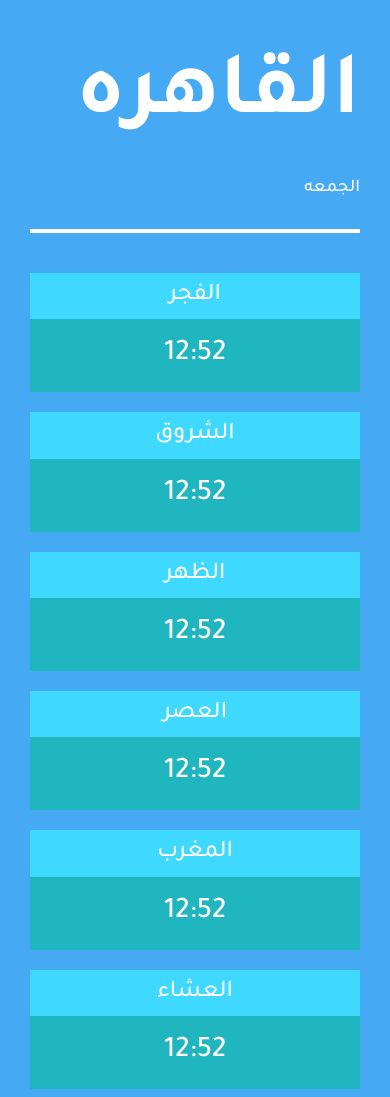
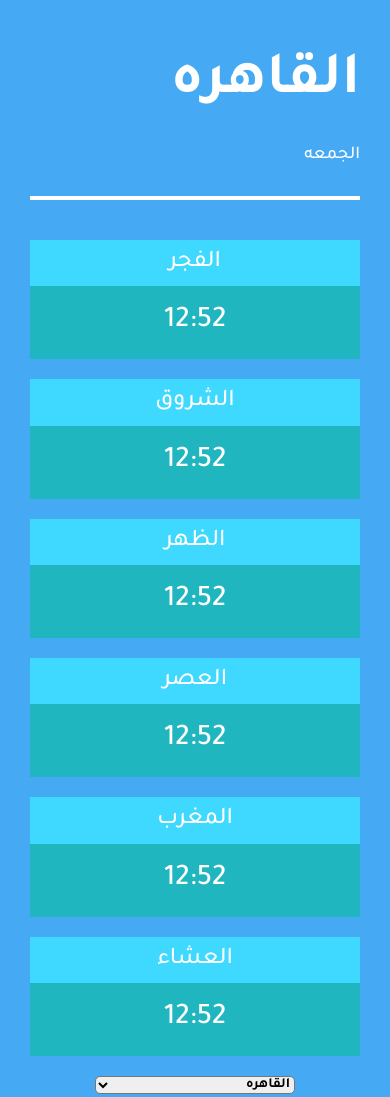
Before and after one commit to Abdallahossama/Islamic-prayer-times, a website: page index.html in a window 390 px wide. Shown: the top 1097 px of the page. Drawn offline with nearby package versions, Linux system fonts and the light colour scheme; no server answers.

Commit message:
main.css

```diff
--- a/main.css
+++ b/main.css
@@ -32,15 +32,6 @@ hr {
 .info #location {
   font-weight: 600;
   font-size: 90px;
-
-}
-@media (max-width: 768px) {
-  .info #location{
-    font-size: 30px;
-  }
-}
-.info #location {
-  font-size: 90px;
 }
 .info .time_info {
   display: flex;
@@ -55,6 +46,11 @@ hr {
 }
 .info #date {
   font-size: 18px;
+}
+@media (max-width: 768px) {
+  .info #location {
+    font-size: 60px;
+  }
 }
 /* End info */
 /* Start prayers */
```
